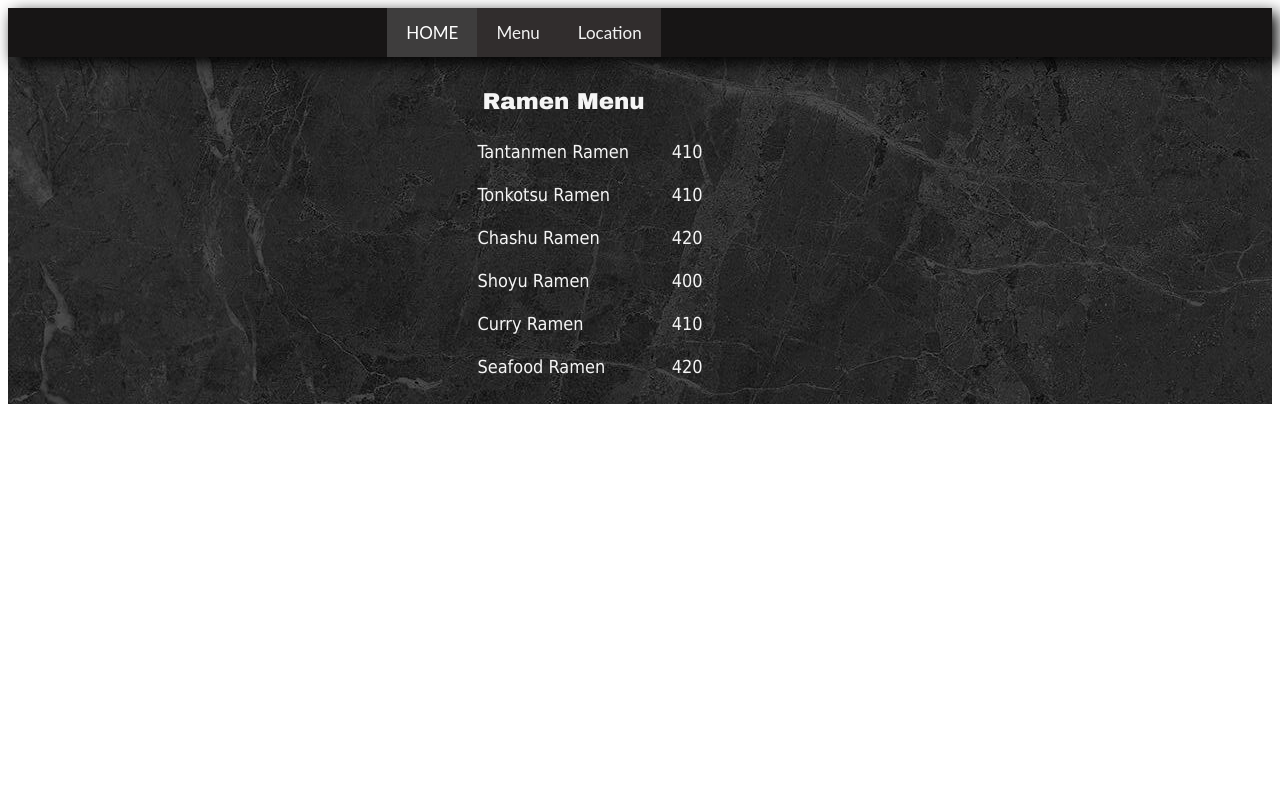
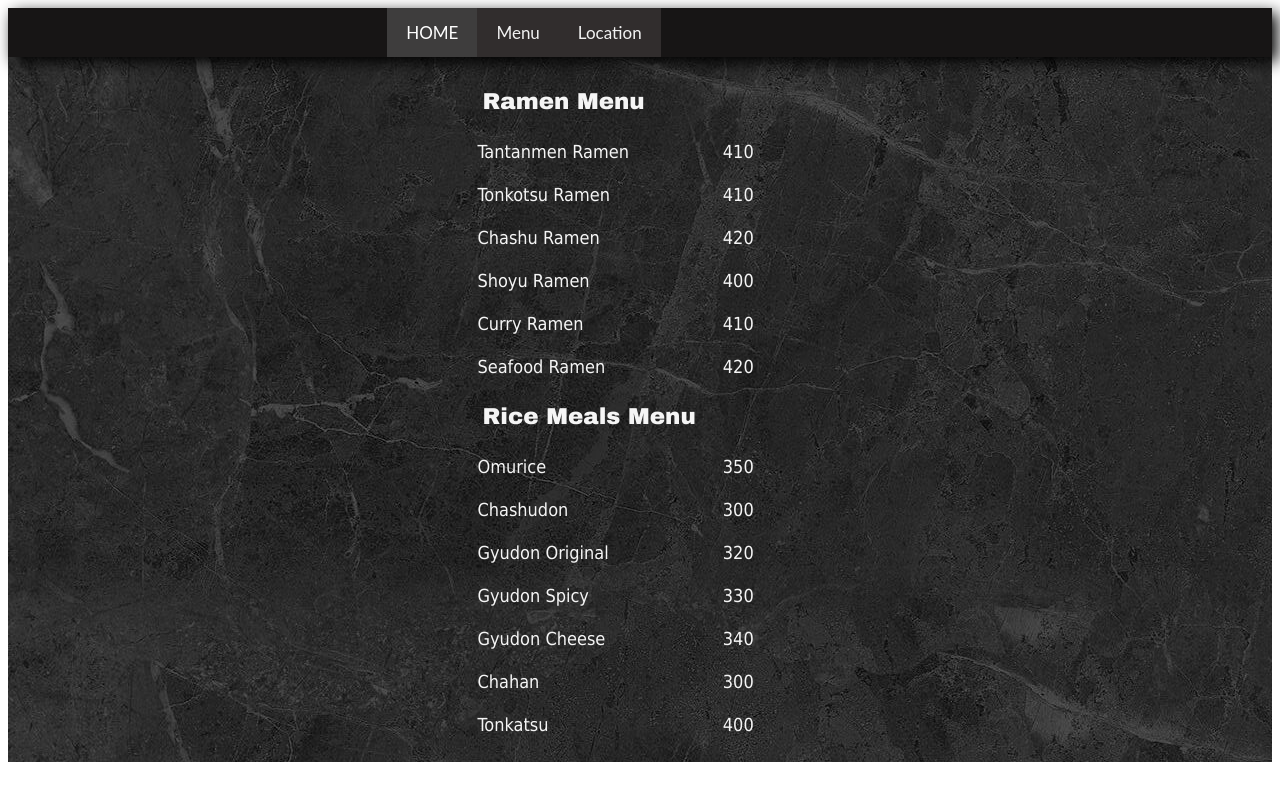
Before and after one commit to hiccupsTNZ/HiccupsBSCS.github.io, a plain HTML site: page menu.html in a window 1280 px wide. Drawn offline with Linux system fonts and the light colour scheme.

Commit message:
Add Rice Meals Menu section to menu.html
Added a new section for Rice Meals Menu in the table.

```diff
--- a/menu.html
+++ b/menu.html
@@ -22,10 +22,16 @@
     </tr>
     <tbody id="ramen-list">
     </tbody>
+
+      <tr>
+      <th>Rice Meals Menu</th>
+    </tr>
+    <tbody id="ricemeals-list">
+    </tbody>
   </table>
-
 </div>
 
 </body>
 <script src="scripts/script.js" defer></script>
+
 </html>
```
